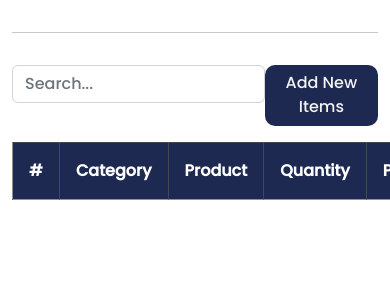
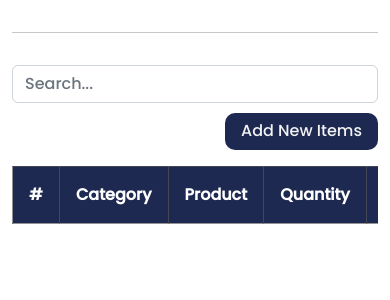
Before and after one commit to luz-zu/Order-Forecasting-System, a Django app: page /inventory in a window 390 px wide; the page is wider, and only the part inside the window is pictured. Shown: the part 52-352 px from the top of that part. Run offline with Django 4.2, Linux system fonts and the light colour scheme; lists and menus that the app fills with data are empty; some libraries are stand-ins or nearby versions.

Commit message:
Inventory page -Made Table Responsive

```diff
--- a/templates/inventory.html
+++ b/templates/inventory.html
@@ -10,17 +10,18 @@
 </div>
 <div class="container pt-3">
     <hr>
-    <div class="d-flex pt-3 justify-content-between">
+    <div class="d-md-flex d-block pt-3 justify-content-between">
         <div >
             <input type="text" class="form-control" id="table-filter" placeholder="Search...">
         </div>
-        <div>
+        <div class="text-end pt-md-0 pt-5">
             <button class="blue-btn" data-bs-toggle="modal" data-bs-target="#add_items" data-bs-whatever="add_items">Add New Items</button>
         </div>
     </div>
 
     <div class="row pt-3">
         <div class="col-12">
+            <div  class="table-responsive">
                 <table>
                     <thead>
                         <tr>
@@ -43,6 +44,8 @@
                         {% endfor %}
                     </tbody>
                 </table>
+            </div>
+
         </div>
     </div>
 </div>
```
Lines whose indentation alone changed are shown as unchanged.
